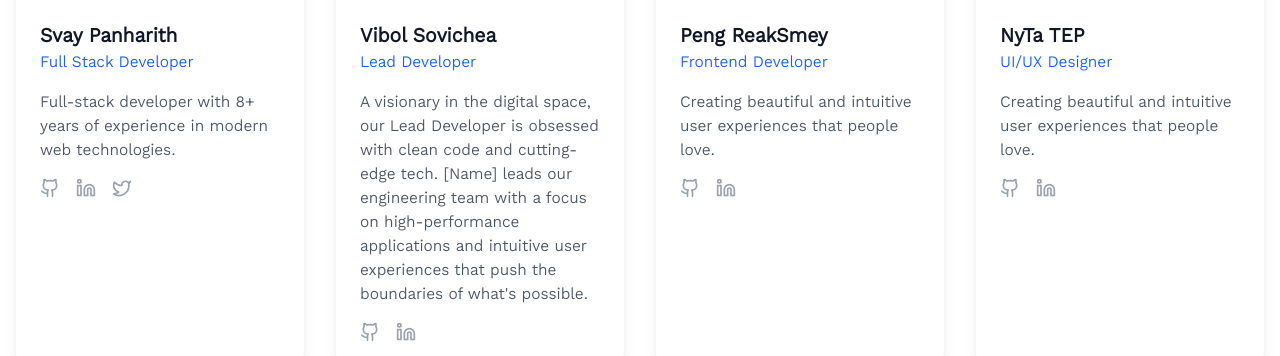
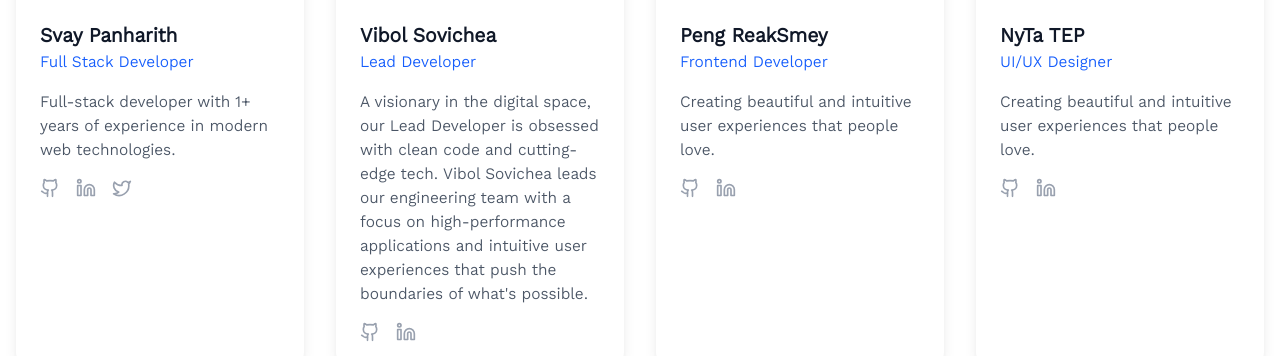
Before and after one commit to svaypanharith/filemangement-system, a Next.js app: page / in a window 1280 px wide. Shown: the part 1897-2253 px from the top of the page. Built offline with nearby package versions, Linux system fonts and the light colour scheme; no server answers.

Commit message:
Update description

```diff
--- a/src/app/page.tsx
+++ b/src/app/page.tsx
@@ -236,7 +236,7 @@ export default function Home() {
         <div className="p-6">
           <h3 className="text-xl font-semibold text-gray-900">Svay Panharith</h3>
           <p className="text-blue-600 mb-4">Full Stack Developer</p>
-          <p className="text-gray-600 mb-4">Full-stack developer with 8+ years of experience in modern web technologies.</p>
+          <p className="text-gray-600 mb-4">Full-stack developer with 1+ years of experience in modern web technologies.</p>
           <div className="flex space-x-4">
             <a href="#" className="text-gray-400 hover:text-blue-600 transition-colors">
               <Github className="w-5 h-5" />
@@ -266,7 +266,7 @@ export default function Home() {
         <div className="p-6">
           <h3 className="text-xl font-semibold text-gray-900">Vibol Sovichea</h3>
           <p className="text-blue-600 mb-4">Lead Developer</p>
-          <p className="text-gray-600 mb-4">A visionary in the digital space, our Lead Developer is obsessed with clean code and cutting-edge tech. [Name] leads our engineering team with a focus on high-performance applications and intuitive user experiences that push the boundaries of what's possible.</p>
+          <p className="text-gray-600 mb-4">A visionary in the digital space, our Lead Developer is obsessed with clean code and cutting-edge tech. Vibol Sovichea leads our engineering team with a focus on high-performance applications and intuitive user experiences that push the boundaries of what's possible.</p>
           <div className="flex space-x-4">
             <a href="#" className="text-gray-400 hover:text-blue-600 transition-colors">
               <Github className="w-5 h-5" />
```
